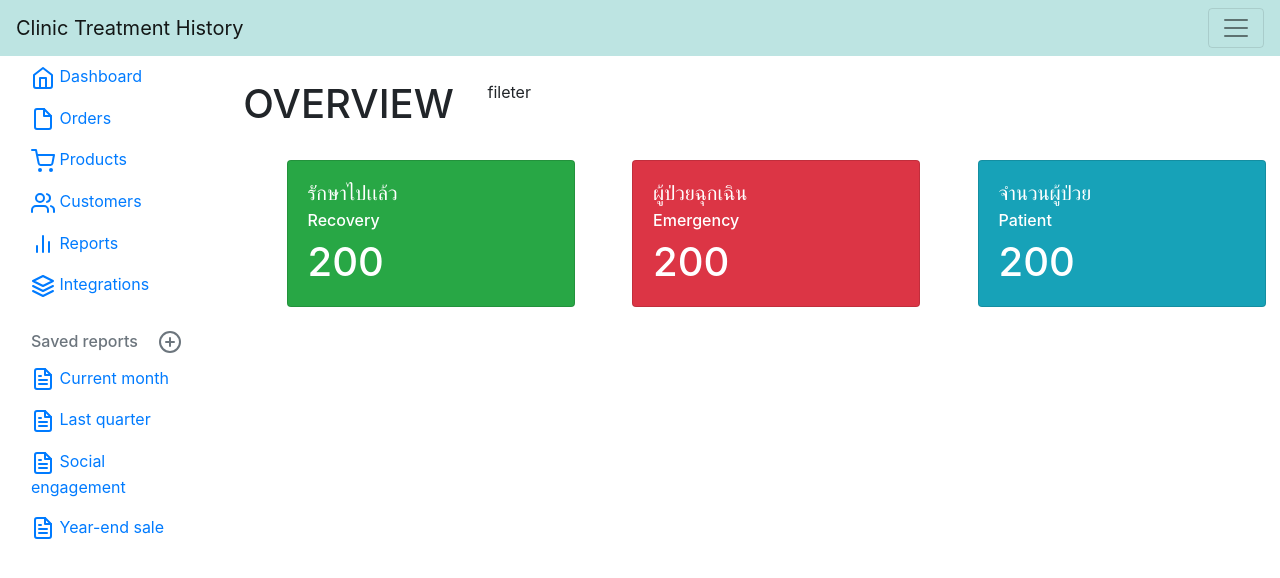
After one commit to sahussawud/Clinic-Management-Application, a Django app: page /summary/ in a window 1280 px wide. The commit adds this page. Shown: the top 578 px of the page. Run offline with Django 3.2, Linux system fonts and the light colour scheme; the visitor is signed in with stand-in values (Sample User, id 1); some libraries are stand-ins or nearby versions.

Commit message:
update dashboard

```diff
--- a/CTHS/CTHS/urls.py
+++ b/CTHS/CTHS/urls.py
@@ -26,3 +26,7 @@ urlpatterns = [
     path('treatment/', include('Treatment.urls')),
     path('medicine/', include('Medicine.urls')),
 ]+ static(settings.MEDIA_URL, document_root=settings.MEDIA_ROOT)
+
+if settings.DEBUG:
+    from django.contrib.staticfiles.urls import staticfiles_urlpatterns
+    urlpatterns += staticfiles_urlpatterns()
--- /dev/null
+++ b/CTHS/Summary_app/templates/Summary_app/dashboard.html
@@ -0,0 +1,63 @@
+{% extends "base.html" %}
+{% load static %}
+{% block content %}
+<main role="main" class="col-md-9 ml-sm-auto col-lg-10">
+    <div class="container">
+        <!-- topic and filter option -->
+        <div class="row mb-4 mt-4">
+            <div class="col-lg-3">
+                <h1>OVERVIEW</h1>
+            </div>
+            <div class="col-lg-8">
+                <div class="row">
+                    fileter
+                </div>
+            </div>
+        </div>
+        <!-- status -->
+        <div class="row">
+            <div class="col-lg-3 m-auto">
+                <div class="card text-white bg-success" style="width: 18rem;">
+                    <div class="card-body">
+                      <h5 class="card-title">รักษาไปเเล้ว</h5>
+                      <h6 class="card-subtitle mb-2">Recovery</h6>
+                      <h1 class="card-text" >200</h1>
+
+                    </div>
+                  </div>
+            </div>
+            <div class="col-lg-3  m-auto">
+                <div class="card text-white bg-danger" style="width: 18rem;">
+                    <div class="card-body">
+                      <h5 class="card-title">ผู้ป่วยฉุกเฉิน</h5>
+                      <h6 class="card-subtitle mb-2">Emergency</h6>
+                      <h1 class="card-text">200</h1>
+
+                    </div>
+                  </div>
+            </div>
+            <div class="col-lg-3  m-auto">
+                <div class="card text-white bg-info" style="width: 18rem;">
+                    <div class="card-body">
+                      <h5 class="card-title">จำนวนผู้ป่วย</h5>
+                      <h6 class="card-subtitle mb-2">Patient</h6>
+                      <h1 class="card-text">200</h1>
+                    </div>
+                  </div>
+            </div>
+        </div>
+        <!-- graph -->
+        <div class="row">
+
+        </div>
+        <!-- table -->
+        <div class="row"></div>
+    </div>
+
+</main>
+
+{% endblock %}
+
+{% block footer %}
+
+{% endblock %}
--- a/CTHS/Summary_app/urls.py
+++ b/CTHS/Summary_app/urls.py
@@ -2,6 +2,6 @@ from django.urls import path
 from Summary_app import views
 
 urlpatterns = [
-    # path('', views.my_login, name = 'my_login'),
+    path('', views.dashboard, name = 'dashboard'),
 
 ]
--- a/CTHS/Summary_app/views.py
+++ b/CTHS/Summary_app/views.py
@@ -1,3 +1,7 @@
 from django.shortcuts import render
 
 # Create your views here.
+
+def dashboard(request):
+    contexts={}
+    return render(request, 'Summary_app/dashboard.html', context=contexts)
--- a/CTHS/User_app/views.py
+++ b/CTHS/User_app/views.py
@@ -97,6 +97,7 @@ def ChangePassword(request):
 
     return render(request, 'login/changepassword.html', context=context)
 
+
 def homepage(request):
     contexts = {}
     return render(request, 'User_app/index.html', context=contexts)
--- a/CTHS/templates/base.html
+++ b/CTHS/templates/base.html
@@ -12,11 +12,46 @@
     <script type="text/javascript" src="{% static 'js/jquery-3.4.1.min.js' %}"></script>
     <script type="text/javascript" src="{% static 'js/bootstrap.min.js' %}"></script>
 
+    <style>
+        .bg-light {
+            background-color: #bde4e2 !important;
+        }
+    </style>
+
 </head>
 
+
 <body>
-    {% block content %}
-    {% endblock %}
+
+    <nav class="navbar navbar-light bg-light">
+        <a class="navbar-brand" href="#">Clinic Treatment History</a>
+        <button class="navbar-toggler collapsed" type="button" data-toggle="collapse" data-target="#navbarsExample01"
+            aria-controls="navbarsExample01" aria-expanded="false" aria-label="Toggle navigation">
+            <span class="navbar-toggler-icon"></span>
+        </button>
+
+        <div class="navbar-collapse collapse" id="navbarsExample01" style="">
+            <ul class="navbar-nav mr-auto">
+                <li class="nav-item active">
+                    <a class="nav-link" href="#">My Profile <span class="sr-only">(current)</span></a>
+                </li>
+                <li class="nav-item">
+                    <a class="nav-link" href="#">Manage Account</a>
+                </li>
+                <li class="nav-item">
+                    <a class="nav-link" href="#">SignOut</a>
+                </li>
+            </ul>
+        </div>
+    </nav>
+    {% if user.is_authenticated %}
+        {% include 'sidebar.html' %}
+    {% endif %}
+
+             {% block content %}
+            {% endblock %}
+
+
     <footer class="footer">
         <div class="container">
             <span class="text-muted">
@@ -26,6 +61,17 @@
         </div>
     </footer>
 
+    <!-- Bootstrap core JavaScript
+    ================================================== -->
+    <!-- Placed at the end of the document so the pages load faster -->
+
+    <!-- Icons -->
+    <script src="https://unpkg.com/feather-icons/dist/feather.min.js"></script>
+    <script>
+        feather.replace()
+    </script>
+
+
 </body>
 
 </html>
--- /dev/null
+++ b/CTHS/templates/sidebar.html
@@ -0,0 +1,77 @@
+<div class="container-fluid">
+  <div class="row">
+    <nav class="col-md-2 d-none d-md-block sidebar">
+      <div class="sidebar-sticky">
+        <ul class="nav flex-column">
+          <li class="nav-item">
+            <a class="nav-link active" href="#">
+              <svg xmlns="http://www.w3.org/2000/svg" width="24" height="24" viewBox="0 0 24 24" fill="none" stroke="currentColor" stroke-width="2" stroke-linecap="round" stroke-linejoin="round" class="feather feather-home"><path d="M3 9l9-7 9 7v11a2 2 0 0 1-2 2H5a2 2 0 0 1-2-2z"></path><polyline points="9 22 9 12 15 12 15 22"></polyline></svg>
+              Dashboard <span class="sr-only">(current)</span>
+            </a>
+          </li>
+          <li class="nav-item">
+            <a class="nav-link" href="#">
+              <svg xmlns="http://www.w3.org/2000/svg" width="24" height="24" viewBox="0 0 24 24" fill="none" stroke="currentColor" stroke-width="2" stroke-linecap="round" stroke-linejoin="round" class="feather feather-file"><path d="M13 2H6a2 2 0 0 0-2 2v16a2 2 0 0 0 2 2h12a2 2 0 0 0 2-2V9z"></path><polyline points="13 2 13 9 20 9"></polyline></svg>
+              Orders
+            </a>
+          </li>
+          <li class="nav-item">
+            <a class="nav-link" href="#">
+              <svg xmlns="http://www.w3.org/2000/svg" width="24" height="24" viewBox="0 0 24 24" fill="none" stroke="currentColor" stroke-width="2" stroke-linecap="round" stroke-linejoin="round" class="feather feather-shopping-cart"><circle cx="9" cy="21" r="1"></circle><circle cx="20" cy="21" r="1"></circle><path d="M1 1h4l2.68 13.39a2 2 0 0 0 2 1.61h9.72a2 2 0 0 0 2-1.61L23 6H6"></path></svg>
+              Products
+            </a>
+          </li>
+          <li class="nav-item">
+            <a class="nav-link" href="#">
+              <svg xmlns="http://www.w3.org/2000/svg" width="24" height="24" viewBox="0 0 24 24" fill="none" stroke="currentColor" stroke-width="2" stroke-linecap="round" stroke-linejoin="round" class="feather feather-users"><path d="M17 21v-2a4 4 0 0 0-4-4H5a4 4 0 0 0-4 4v2"></path><circle cx="9" cy="7" r="4"></circle><path d="M23 21v-2a4 4 0 0 0-3-3.87"></path><path d="M16 3.13a4 4 0 0 1 0 7.75"></path></svg>
+              Customers
+            </a>
+          </li>
+          <li class="nav-item">
+            <a class="nav-link" href="#">
+              <svg xmlns="http://www.w3.org/2000/svg" width="24" height="24" viewBox="0 0 24 24" fill="none" stroke="currentColor" stroke-width="2" stroke-linecap="round" stroke-linejoin="round" class="feather feather-bar-chart-2"><line x1="18" y1="20" x2="18" y2="10"></line><line x1="12" y1="20" x2="12" y2="4"></line><line x1="6" y1="20" x2="6" y2="14"></line></svg>
+              Reports
+            </a>
+          </li>
+          <li class="nav-item">
+            <a class="nav-link" href="#">
+              <svg xmlns="http://www.w3.org/2000/svg" width="24" height="24" viewBox="0 0 24 24" fill="none" stroke="currentColor" stroke-width="2" stroke-linecap="round" stroke-linejoin="round" class="feather feather-layers"><polygon points="12 2 2 7 12 12 22 7 12 2"></polygon><polyline points="2 17 12 22 22 17"></polyline><polyline points="2 12 12 17 22 12"></polyline></svg>
+              Integrations
+            </a>
+          </li>
+        </ul>
+
+        <h6 class="sidebar-heading d-flex justify-content-between align-items-center px-3 mt-4 mb-1 text-muted">
+          <span>Saved reports</span>
+          <a class="d-flex align-items-center text-muted" href="#">
+            <svg xmlns="http://www.w3.org/2000/svg" width="24" height="24" viewBox="0 0 24 24" fill="none" stroke="currentColor" stroke-width="2" stroke-linecap="round" stroke-linejoin="round" class="feather feather-plus-circle"><circle cx="12" cy="12" r="10"></circle><line x1="12" y1="8" x2="12" y2="16"></line><line x1="8" y1="12" x2="16" y2="12"></line></svg>
+          </a>
+        </h6>
+        <ul class="nav flex-column mb-2">
+          <li class="nav-item">
+            <a class="nav-link" href="#">
+              <svg xmlns="http://www.w3.org/2000/svg" width="24" height="24" viewBox="0 0 24 24" fill="none" stroke="currentColor" stroke-width="2" stroke-linecap="round" stroke-linejoin="round" class="feather feather-file-text"><path d="M14 2H6a2 2 0 0 0-2 2v16a2 2 0 0 0 2 2h12a2 2 0 0 0 2-2V8z"></path><polyline points="14 2 14 8 20 8"></polyline><line x1="16" y1="13" x2="8" y2="13"></line><line x1="16" y1="17" x2="8" y2="17"></line><polyline points="10 9 9 9 8 9"></polyline></svg>
+              Current month
+            </a>
+          </li>
+          <li class="nav-item">
+            <a class="nav-link" href="#">
+              <svg xmlns="http://www.w3.org/2000/svg" width="24" height="24" viewBox="0 0 24 24" fill="none" stroke="currentColor" stroke-width="2" stroke-linecap="round" stroke-linejoin="round" class="feather feather-file-text"><path d="M14 2H6a2 2 0 0 0-2 2v16a2 2 0 0 0 2 2h12a2 2 0 0 0 2-2V8z"></path><polyline points="14 2 14 8 20 8"></polyline><line x1="16" y1="13" x2="8" y2="13"></line><line x1="16" y1="17" x2="8" y2="17"></line><polyline points="10 9 9 9 8 9"></polyline></svg>
+              Last quarter
+            </a>
+          </li>
+          <li class="nav-item">
+            <a class="nav-link" href="#">
+              <svg xmlns="http://www.w3.org/2000/svg" width="24" height="24" viewBox="0 0 24 24" fill="none" stroke="currentColor" stroke-width="2" stroke-linecap="round" stroke-linejoin="round" class="feather feather-file-text"><path d="M14 2H6a2 2 0 0 0-2 2v16a2 2 0 0 0 2 2h12a2 2 0 0 0 2-2V8z"></path><polyline points="14 2 14 8 20 8"></polyline><line x1="16" y1="13" x2="8" y2="13"></line><line x1="16" y1="17" x2="8" y2="17"></line><polyline points="10 9 9 9 8 9"></polyline></svg>
+              Social engagement
+            </a>
+          </li>
+          <li class="nav-item">
+            <a class="nav-link" href="#">
+              <svg xmlns="http://www.w3.org/2000/svg" width="24" height="24" viewBox="0 0 24 24" fill="none" stroke="currentColor" stroke-width="2" stroke-linecap="round" stroke-linejoin="round" class="feather feather-file-text"><path d="M14 2H6a2 2 0 0 0-2 2v16a2 2 0 0 0 2 2h12a2 2 0 0 0 2-2V8z"></path><polyline points="14 2 14 8 20 8"></polyline><line x1="16" y1="13" x2="8" y2="13"></line><line x1="16" y1="17" x2="8" y2="17"></line><polyline points="10 9 9 9 8 9"></polyline></svg>
+              Year-end sale
+            </a>
+          </li>
+        </ul>
+      </div>
+    </nav>
```
Also changed, not shown: CTHS/User_app/templates/User_app/index.html (+30 -1 lines), CTHS/User_app/templates/User_app/login.html (+8 -4 lines).
